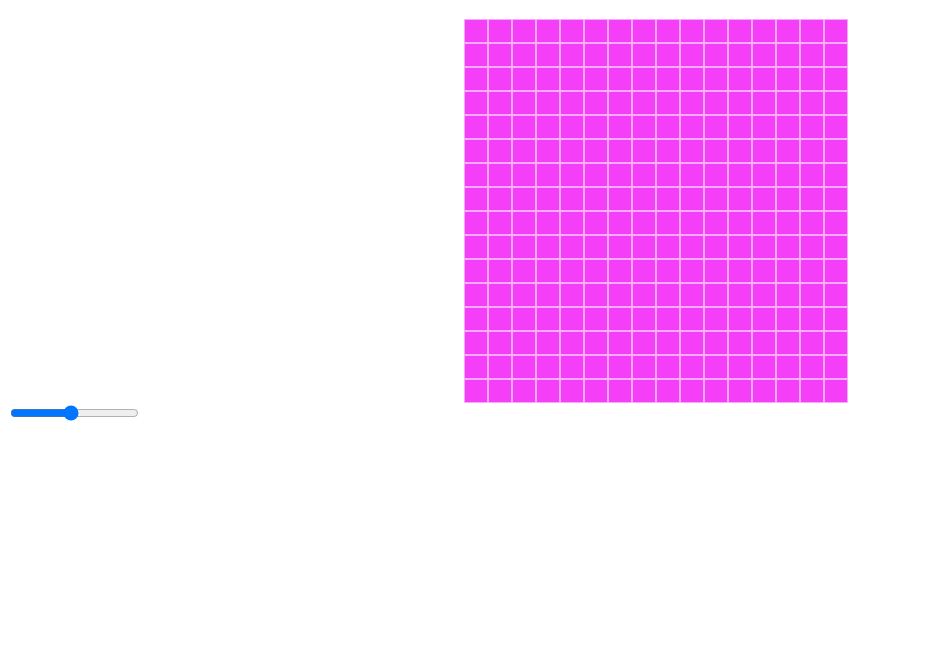
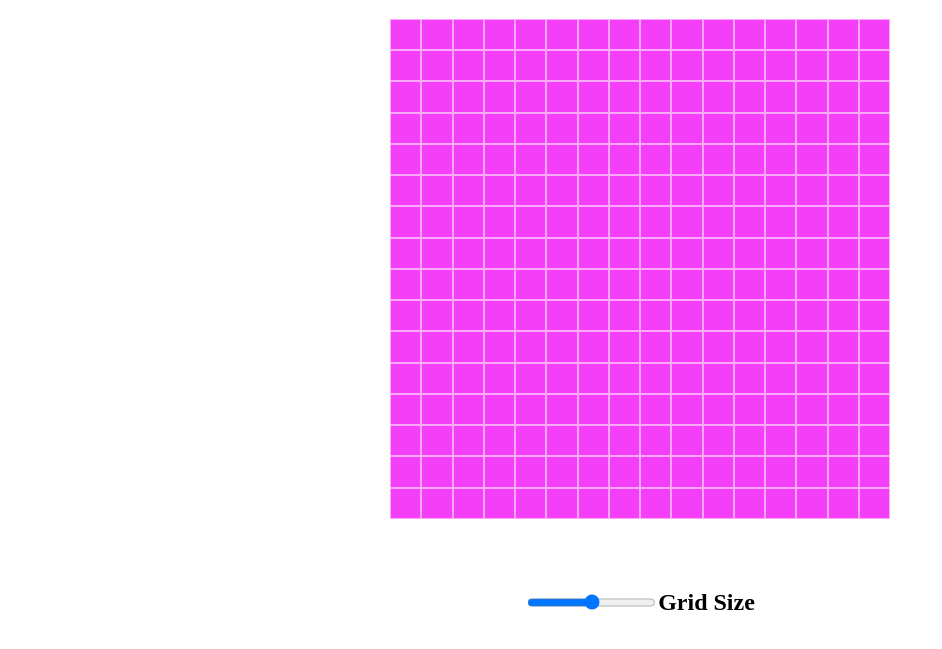
Before and after one commit to rayzilli/etch-a-sketch, a plain HTML site: page index.html in a window 1280 px wide. Shown: the part 61-710 px from the top of the page, without its empty margins (0-942 px from the left). Drawn offline with Linux system fonts and the light colour scheme.

Commit message:
Grid changes with slider
value starts with slider default and changes when moved
event listeners for both grid size and mouseover color changes

```diff
--- a/index.html
+++ b/index.html
@@ -11,8 +11,11 @@
     <h1>Etch A Sketch</h1>
     <div id="container">
     </div>
-    <input type="range" min="8" max="25" value="16" id="range">
+    <div id = "changes">
+    <input type="range" min="8" max="24"  value="16" id="range">
     <div id="amount"></div>
+    <h2>Grid Size</h2>
+    </div>
     <script src="script.js"></script>
 </body>
 </html>
--- a/script.js
+++ b/script.js
@@ -1,23 +1,32 @@
-// create 16 x 16  grid of divs
+// create grid
+const slider = document.getElementById("range");
+createBoard(slider.value);
 
-const container = document.getElementById("container");
+slider.addEventListener("input", (e) =>{
+    console.log(slider.value);
+    document.getElementById("amount").innerHTML = slider.value;
+    createBoard(slider.value);
+})
 
+function createBoard(amount){
+    const container = document.getElementById("container");
+    container.innerHTML ="";
+    container.style.gridTemplateColumns = `repeat(${amount}, 1fr)`;
+    const squareAmount = amount;
+    for (let i =0; i < amount * amount; i++){
+    const newDiv = document.createElement("div");
+    newDiv.className = "square";
+    container.appendChild(newDiv);
+    reDraw();
+    };
 
-for (let i =0; i < 16 * 16; i++){
-const newDiv = document.createElement("div");
-newDiv.className = "row";
-container.appendChild(newDiv);
-}
+    }
 
-const overSquare = document.querySelectorAll(".row");
+function reDraw(){
+const overSquare = document.querySelectorAll(".square");
 for (let i =0; i < overSquare.length; i++){
 overSquare[i].addEventListener("mouseover", e =>{
   overSquare[i].style.backgroundColor ="purple";
 })
 }
-
-const slider = document.getElementById("range");
-slider.addEventListener("change", (e) =>{
-    console.log(slider.value);
-    document.getElementById("amount").innerHTML = slider.value;
-})
+}
--- a/style.css
+++ b/style.css
@@ -1,19 +1,27 @@
+
 
 h1{
   text-align: center;
 }
 
 #container{
+    width: 500px;
+    height: 500px;
+    margin: 0 auto;
+    background: #eee;
     display: grid;
-    grid-template-columns: repeat(16, 1fr);
-    margin: auto;
-    max-width: 352px ;
+
 
 }
 
-.row {
-    height: 22px;
-    width: 22px;
+.square {
+    min-height: 22px;
     background-color: rgb(244, 62, 247);
     border:  1px solid rgb(251, 169, 251);
 }
+
+#changes{
+    display:flex;
+    justify-content: center;
+    margin-top: 50px;
+}
```
